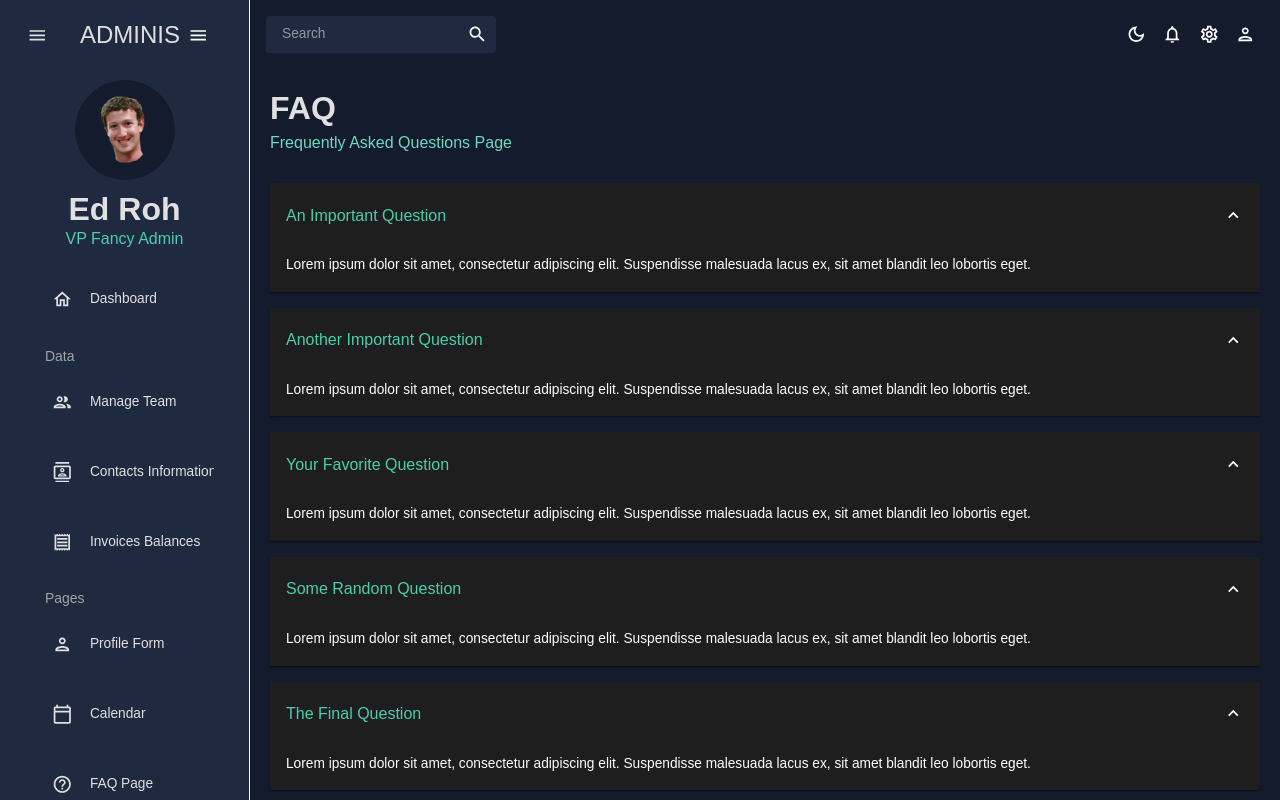
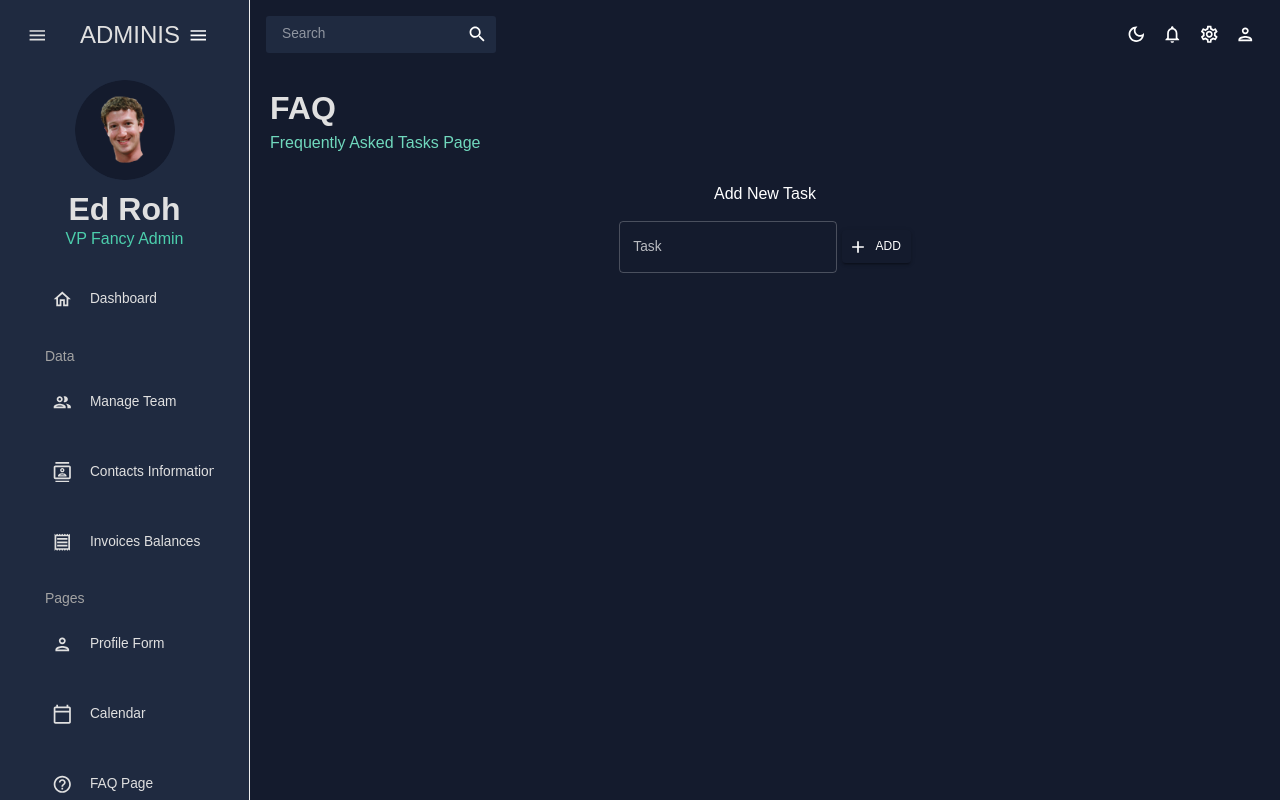
Before and after one commit to ElifPektezel/React-Admin-Dashboard-App, a React (Create React App) app: page /faq in a window 1280 px wide. Shown: the top 800 px of the page. Built offline with nearby package versions, Linux system fonts and the light colour scheme.

Commit message:
calendar secttion edited.& faq section edited.

```diff
--- a/src/scenes/contacts/index.jsx
+++ b/src/scenes/contacts/index.jsx
@@ -1,9 +1,9 @@
-import { Box } from "@mui/material";
+import React from "react";
+import { Box, useTheme } from "@mui/material";
 import { DataGrid, GridToolbar } from "@mui/x-data-grid";
-import { tokens } from "../../theme";
 import { mockDataContacts } from "../../data/mockData";
 import Header from "../../components/Header";
-import { useTheme } from "@mui/material";
+import { tokens } from "../../theme";
 
 const Contacts = () => {
   const theme = useTheme();
@@ -59,9 +59,10 @@ const Contacts = () => {
         subtitle="List of Contacts for Future Reference"
       />
       <Box
-        m="40px 0 0 0"
-        height="75vh"
+        m="20px 0 0 0"
         sx={{
+          maxWidth: "100%",
+          overflowX: "auto",
           "& .MuiDataGrid-root": {
             border: "none",
           },
@@ -88,6 +89,21 @@ const Contacts = () => {
           "& .MuiDataGrid-toolbarContainer .MuiButton-text": {
             color: `${colors.grey[100]} !important`,
           },
+          "@media (max-width: 600px)": {
+            // Ekran genişliği 600px'den küçükse bazı stilleri güncelle
+            "& .MuiDataGrid-columnsContainer, .MuiDataGrid-cell": {
+              display: "block",
+            },
+            "& .MuiDataGrid-cell": {
+              borderBottom: `1px solid ${colors.grey[300]}`,
+              padding: "8px",
+              boxSizing: "border-box",
+              width: "100%",
+            },
+            "& .MuiDataGrid-colCell": {
+              marginBottom: "8px",
+            },
+          },
         }}
       >
         <DataGrid
--- a/src/scenes/faq/index.jsx
+++ b/src/scenes/faq/index.jsx
@@ -1,84 +1,213 @@
-import { Box, useTheme } from "@mui/material";
+import React, { useState, useEffect } from "react";
+import {
+  Box,
+  useTheme,
+  Typography,
+  Accordion,
+  AccordionSummary,
+  AccordionDetails,
+  Button,
+  TextField,
+  Dialog,
+  DialogTitle,
+  DialogContent,
+  DialogActions,
+} from "@mui/material";
+import ExpandMoreIcon from "@mui/icons-material/ExpandMore";
+import EditIcon from "@mui/icons-material/Edit";
+import DeleteIcon from "@mui/icons-material/Delete";
+import AddIcon from "@mui/icons-material/Add";
 import Header from "../../components/Header";
-import Accordion from "@mui/material/Accordion";
-import AccordionSummary from "@mui/material/AccordionSummary";
-import AccordionDetails from "@mui/material/AccordionDetails";
-import Typography from "@mui/material/Typography";
-import ExpandMoreIcon from "@mui/icons-material/ExpandMore";
 import { tokens } from "../../theme";
 
 const FAQ = () => {
   const theme = useTheme();
   const colors = tokens(theme.palette.mode);
+  const [questions, setQuestions] = useState([]);
+  const [newQuestion, setNewQuestion] = useState("");
+  const [selectedQuestion, setSelectedQuestion] = useState(null);
+  const [openDeleteDialog, setOpenDeleteDialog] = useState(false);
+  const [openEditDialog, setOpenEditDialog] = useState(false);
+  const [editedQuestion, setEditedQuestion] = useState("");
+
+  useEffect(() => {
+    const storedQuestions =
+      JSON.parse(localStorage.getItem("faqQuestions")) || [];
+    setQuestions(storedQuestions);
+  }, []);
+
+  useEffect(() => {
+    // Sayfa yüklendiğinde LocalStorage'dan soruları al
+    const storedQuestions =
+      JSON.parse(localStorage.getItem("faqQuestions")) || [];
+    setQuestions(storedQuestions);
+  }, []);
+
+  const addQuestion = () => {
+    if (newQuestion.trim() !== "") {
+      const newQuestionItem = {
+        id: Date.now(),
+        question: newQuestion,
+      };
+      const updatedQuestions = [...questions, newQuestionItem];
+      setQuestions(updatedQuestions);
+      setNewQuestion("");
+
+       // LocalStorage'a kaydet
+       localStorage.setItem("faqQuestions", JSON.stringify(updatedQuestions));
+    }
+  };
+
+  const removeQuestion = (question) => {
+    setSelectedQuestion(question);
+    setOpenDeleteDialog(true);
+  };
+
+  const editQuestion = (question) => {
+    setSelectedQuestion(question);
+    setEditedQuestion(question.question);
+    setOpenEditDialog(true);
+  };
+
+  const handleDeleteDialogClose = () => {
+    setOpenDeleteDialog(false);
+  };
+
+  const handleEditDialogClose = () => {
+    setOpenEditDialog(false);
+  };
+
+  const confirmDelete = () => {
+    const updatedQuestions = questions.filter(
+      (q) => q.id !== selectedQuestion.id
+    );
+    setQuestions(updatedQuestions);
+    setOpenDeleteDialog(false);
+  };
+
+  const confirmEdit = () => {
+    const updatedQuestions = questions.map((q) =>
+      q.id === selectedQuestion.id ? { ...q, question: editedQuestion } : q
+    );
+    setQuestions(updatedQuestions);
+    setOpenEditDialog(false);
+  };
+
   return (
     <Box m="20px">
-      <Header title="FAQ" subtitle="Frequently Asked Questions Page" />
+      <Header title="FAQ" subtitle="Frequently Asked Tasks Page" />
 
-      <Accordion defaultExpanded>
-        <AccordionSummary expandIcon={<ExpandMoreIcon />}>
-          <Typography color={colors.greenAccent[500]} variant="h5">
-            An Important Question
+      <Box display="flex" flexDirection="column" alignItems="center" mb={2}>
+        <Typography variant="h5" mb={2}>
+          Add New Task
+        </Typography>
+        <Box display="flex" alignItems="center">
+          <TextField
+            label="Task"
+            variant="outlined"
+            fullWidth
+            value={newQuestion}
+            onChange={(e) => setNewQuestion(e.target.value)}
+          />
+          <Button
+            variant="contained"
+            color="primary"
+            onClick={addQuestion}
+            startIcon={<AddIcon />}
+            sx={{
+              marginLeft:"5px"
+          }}
+          >
+            Add
+          </Button>
+        </Box>
+      </Box>
+<Box
+    sx={{
+      maxWidth: "80%",
+      marginRight:"auto",
+      marginLeft:"auto",
+    }}
+>
+      {questions.map((question) => (
+        <Accordion
+        key={question.id} defaultExpanded>
+          <AccordionSummary
+            expandIcon={<ExpandMoreIcon />}
+            sx={{
+              borderBottom: `1px solid ${colors.grey[600]}`,
+              backgroundColor: colors.primary[50],
+              minHeight: "48px",
+            }}
+          >
+            <Typography variant="h6">{question.question}</Typography>
+          </AccordionSummary>
+          <AccordionDetails>
+            <Box>
+              <Button
+                variant="outlined"
+                color="secondary"
+                onClick={() => editQuestion(question)}
+                startIcon={<EditIcon />}
+                sx={{
+                    marginRight:"5px"
+                }}
+              >
+                Edit
+              </Button>
+
+              <Button
+                variant="outlined"
+                color="error"
+                onClick={() => removeQuestion(question)}
+                startIcon={<DeleteIcon />}
+
+              >
+                Delete
+              </Button>
+            </Box>
+          </AccordionDetails>
+        </Accordion>
+      )
+
+      )}  </Box>
+
+      <Dialog open={openDeleteDialog} onClose={handleDeleteDialogClose}>
+        <DialogTitle>Delete Task</DialogTitle>
+        <DialogContent>
+          <Typography>
+            Are you sure you want to delete the task "{selectedQuestion?.question}"?
           </Typography>
-        </AccordionSummary>
-        <AccordionDetails>
-          <Typography>
-            Lorem ipsum dolor sit amet, consectetur adipiscing elit. Suspendisse
-            malesuada lacus ex, sit amet blandit leo lobortis eget.
-          </Typography>
-        </AccordionDetails>
-      </Accordion>
-      <Accordion defaultExpanded>
-        <AccordionSummary expandIcon={<ExpandMoreIcon />}>
-          <Typography color={colors.greenAccent[500]} variant="h5">
-            Another Important Question
-          </Typography>
-        </AccordionSummary>
-        <AccordionDetails>
-          <Typography>
-            Lorem ipsum dolor sit amet, consectetur adipiscing elit. Suspendisse
-            malesuada lacus ex, sit amet blandit leo lobortis eget.
-          </Typography>
-        </AccordionDetails>
-      </Accordion>
-      <Accordion defaultExpanded>
-        <AccordionSummary expandIcon={<ExpandMoreIcon />}>
-          <Typography color={colors.greenAccent[500]} variant="h5">
-            Your Favorite Question
-          </Typography>
-        </AccordionSummary>
-        <AccordionDetails>
-          <Typography>
-            Lorem ipsum dolor sit amet, consectetur adipiscing elit. Suspendisse
-            malesuada lacus ex, sit amet blandit leo lobortis eget.
-          </Typography>
-        </AccordionDetails>
-      </Accordion>
-      <Accordion defaultExpanded>
-        <AccordionSummary expandIcon={<ExpandMoreIcon />}>
-          <Typography color={colors.greenAccent[500]} variant="h5">
-            Some Random Question
-          </Typography>
-        </AccordionSummary>
-        <AccordionDetails>
-          <Typography>
-            Lorem ipsum dolor sit amet, consectetur adipiscing elit. Suspendisse
-            malesuada lacus ex, sit amet blandit leo lobortis eget.
-          </Typography>
-        </AccordionDetails>
-      </Accordion>
-      <Accordion defaultExpanded>
-        <AccordionSummary expandIcon={<ExpandMoreIcon />}>
-          <Typography color={colors.greenAccent[500]} variant="h5">
-            The Final Question
-          </Typography>
-        </AccordionSummary>
-        <AccordionDetails>
-          <Typography>
-            Lorem ipsum dolor sit amet, consectetur adipiscing elit. Suspendisse
-            malesuada lacus ex, sit amet blandit leo lobortis eget.
-          </Typography>
-        </AccordionDetails>
-      </Accordion>
+        </DialogContent>
+        <DialogActions>
+          <Button onClick={handleDeleteDialogClose}>Cancel</Button>
+          <Button onClick={confirmDelete} color="error">
+            Delete
+          </Button>
+        </DialogActions>
+      </Dialog>
+
+      <Dialog open={openEditDialog} onClose={handleEditDialogClose}>
+        <DialogTitle>Edit Task</DialogTitle>
+        <DialogContent>
+          <TextField
+            autoFocus
+            margin="dense"
+            id="edited-question"
+            label="Edit Question"
+            variant="outlined"
+            fullWidth
+            value={editedQuestion}
+            onChange={(e) => setEditedQuestion(e.target.value)}
+          />
+        </DialogContent>
+        <DialogActions>
+          <Button onClick={handleEditDialogClose}>Cancel</Button>
+          <Button onClick={confirmEdit} color="primary">
+            Save
+          </Button>
+        </DialogActions>
+      </Dialog>
     </Box>
   );
 };
--- a/src/scenes/team/index.jsx
+++ b/src/scenes/team/index.jsx
@@ -13,7 +13,6 @@ const Team = () => {
   const [userList, setUserList] = useState([]);
 
   useEffect(() => {
-    // Sayfa yüklendiğinde localStorage'dan kullanıcı bilgilerini aldık.
     const storedUsers = JSON.parse(localStorage.getItem("users")) || [];
     setUserList(storedUsers);
   }, []);
@@ -61,8 +60,8 @@ const Team = () => {
     <Box m="20px">
       <Header title="TEAM" subtitle="Managing the Team Members" />
       <Box
-        m="40px 0 0 0"
-        height="75vh"
+        m="20px 0 0 0"
+
         sx={{
           "& .MuiDataGrid-root": {
             border: "none",
@@ -94,6 +93,7 @@ const Team = () => {
           rows={userList}
           columns={columns}
           disableSelectionOnClick
+          pageSize={5}
         />
       </Box>
     </Box>
```
Also changed, not shown: src/scenes/calendar/Calendar.jsx (+26 -44 lines).
